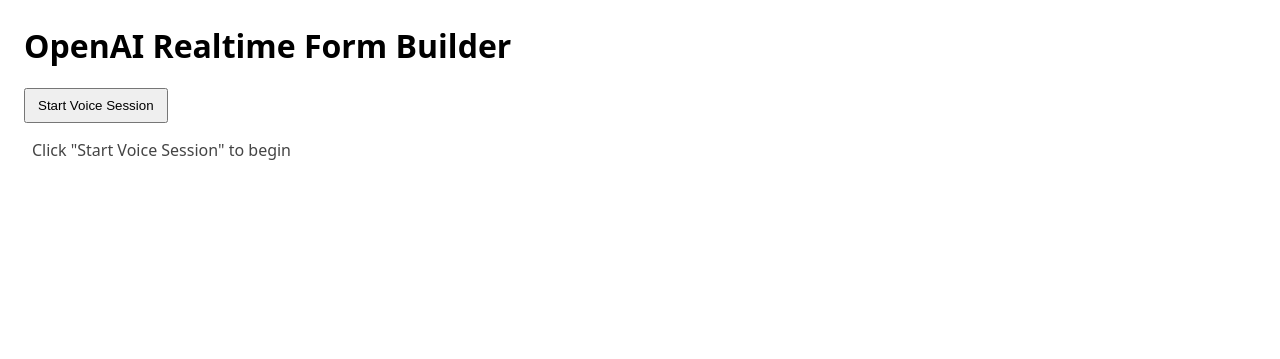
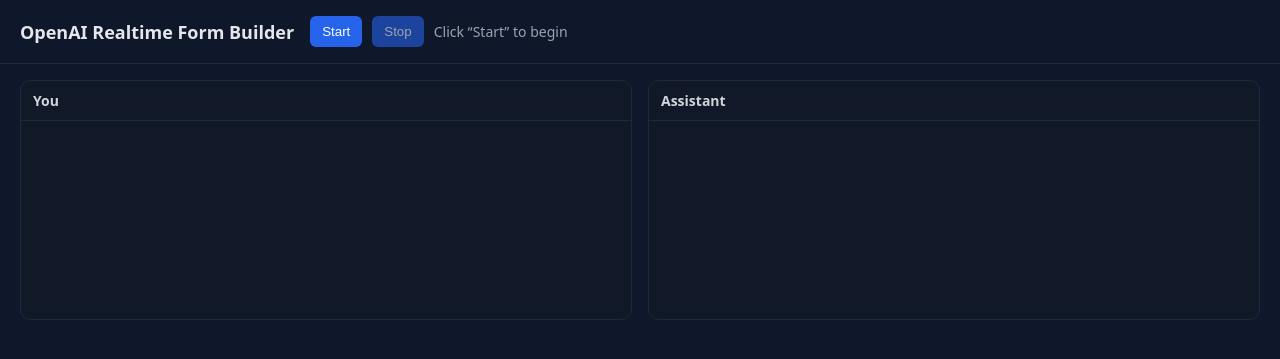
Before and after one commit to viswalegend27/OpenAI-FormBuilder-Application, a Django app: page / in a window 1280 px wide. Shown: the top 359 px of the page. Run offline with Django 5.2, Linux system fonts and the light colour scheme.

Commit message:
Created an UI for transcript ✅ + Unstable in nature ⚠️. Need optimization and complete change over 🚧

```diff
--- a/form_ai/static/form_ai/css/voice.css
+++ b/form_ai/static/form_ai/css/voice.css
@@ -1,3 +1,22 @@
-body { font-family: system-ui, Arial, sans-serif; margin: 24px; }
-button { padding: 8px 12px; }
-#status { margin-left: 8px; color: #444; }
+/* Basic layout */
+:root { --bg:#0f172a; --card:#111827; --fg:#e5e7eb; --muted:#9ca3af; --accent:#22c55e; }
+* { box-sizing: border-box; }
+body { margin:0; font-family:system-ui,Segoe UI,Roboto,Arial,Helvetica,sans-serif; background:var(--bg); color:var(--fg); }
+.header { padding: 16px 20px; border-bottom: 1px solid #1f2937; display:flex; align-items:center; gap:16px; flex-wrap:wrap; }
+.header h1 { margin:0; font-size:18px; font-weight:600; }
+.controls { display:flex; align-items:center; gap:10px; }
+#start, #stop { padding:8px 12px; border:0; border-radius:6px; background:#2563eb; color:#fff; cursor:pointer; }
+#stop[disabled], #start[disabled] { opacity:.6; cursor:not-allowed; }
+#status { color:var(--muted); font-size:14px; }
+
+.content { padding: 16px 20px; display:grid; gap:16px; }
+.transcripts { display:grid; grid-template-columns: repeat(2, minmax(0, 1fr)); gap:16px; }
+.panel { background:var(--card); border:1px solid #1f2937; border-radius:10px; overflow:hidden; display:flex; flex-direction:column; min-height:240px; }
+.panel h2 { margin:0; padding:10px 12px; border-bottom:1px solid #1f2937; font-size:14px; color:#d1d5db; }
+.transcript { margin:0; padding:12px; white-space:pre-wrap; word-wrap:break-word; flex:1; overflow:auto; font-family: ui-monospace, SFMono-Regular, Menlo, Consolas, monospace; font-size:13px; line-height:1.5; }
+.transcript.empty { color:var(--muted); }
+.audio { display:flex; align-items:center; gap:10px; }
+audio { width:100%; }
+
+.toast { position:fixed; left:50%; bottom:24px; transform:translateX(-50%); background:#111827; color:#fff; padding:10px 14px; border-radius:8px; border:1px solid #1f2937; opacity:0; pointer-events:none; transition:opacity .2s ease; }
+.toast.show { opacity:1; }
--- a/form_ai/static/form_ai/js/voice.js
+++ b/form_ai/static/form_ai/js/voice.js
@@ -29,6 +29,19 @@
     // Obtaining my frontend elements.
     const statusEl = document.getElementById("status");
     const remoteEl = document.getElementById("remote");
+    const startBtn = document.getElementById("start");
+    const stopBtn = document.getElementById("stop");
+    const userTranscriptEl = document.getElementById("userTranscript");
+    const aiTranscriptEl = document.getElementById("aiTranscript");
+
+    // Helpers for appending transcript text
+    const append = (el, text) => {
+        if (!el) return;
+        if (el.classList && el.classList.contains("empty")) el.classList.remove("empty");
+        el.textContent += (el.textContent ? "\n" : "") + text;
+        el.scrollTop = el.scrollHeight;
+    };
+    let aiStreaming = "";
     // Starting my voice assistant application.
     try {
     // Request microphone access
@@ -47,7 +60,11 @@
     let sessionCreated = false;
 
     // Set up data channel event handlers
-    dc.addEventListener("open", () => {console.log("📨 Data channel opened");});
+    dc.addEventListener("open", () => {
+        console.log("📨 Data channel opened");
+        // Enable stop button when channel is ready
+        if (stopBtn) stopBtn.disabled = false;
+    });
     dc.addEventListener("error", (e) => {console.error("❌ Data channel error:", e);});
 
     dc.addEventListener("message", (e) => {
@@ -66,6 +83,43 @@
         dc.send(JSON.stringify(responseCreate));
         console.log("📤 Sent response.create to trigger greeting");
         statusEl.textContent = "Connected";
+        }
+
+        // Append user transcript when OpenAI finalizes it
+        if (msg.type === "conversation.item.input_audio_transcription.completed") {
+            const t = msg.transcript || "";
+            if (t) append(userTranscriptEl, `You: ${t}`);
+        }
+
+        // Stream assistant transcript deltas
+        if (msg.type === "response.audio_transcript.delta") {
+            aiStreaming += (msg.delta || "");
+            if (aiStreaming) {
+                const lines = (aiTranscriptEl?.textContent || "").split("\n").filter(Boolean);
+                if (lines.length && lines[lines.length - 1].startsWith("Assistant: ")) {
+                    lines[lines.length - 1] = "Assistant: " + aiStreaming;
+                    aiTranscriptEl.textContent = lines.join("\n");
+                    aiTranscriptEl.scrollTop = aiTranscriptEl.scrollHeight;
+                } else {
+                    append(aiTranscriptEl, "Assistant: " + aiStreaming);
+                }
+            }
+        }
+
+        // Finalize assistant transcript line
+        if (msg.type === "response.audio_transcript.done") {
+            const finalText = (msg.transcript || aiStreaming || "").trim();
+            if (finalText) {
+                const lines = (aiTranscriptEl?.textContent || "").split("\n").filter(Boolean);
+                if (lines.length && lines[lines.length - 1].startsWith("Assistant: ")) {
+                    lines[lines.length - 1] = "Assistant: " + finalText;
+                    aiTranscriptEl.textContent = lines.join("\n");
+                    aiTranscriptEl.scrollTop = aiTranscriptEl.scrollHeight;
+                } else {
+                    append(aiTranscriptEl, "Assistant: " + finalText);
+                }
+            }
+            aiStreaming = "";
         }
 
         // Log other events for debugging (optional)
@@ -172,7 +226,7 @@
     await pc.setRemoteDescription({ type: "answer", sdp: answerSdp });
 
     console.log("✅ Remote description set successfully");
-    statusEl.textContent = "Connecting...";
+    statusEl.textContent = "Connected";
     } catch (err) {
     console.error("💥 Error:", err);
     statusEl.textContent = "Error: " + err.message;
@@ -180,3 +234,15 @@
 }
 
 document.getElementById("start")?.addEventListener("click", startVoice);
+
+// Optional: stop/cleanup handler
+(() => {
+    const stopBtn = document.getElementById("stop");
+    if (!stopBtn) return;
+    if (stopBtn._wired) return;
+    stopBtn._wired = true;
+    stopBtn.addEventListener("click", () => {
+        // Rely on page reload or future stateful cleanup as needed
+        try { window.location.reload(); } catch {}
+    });
+})();
--- a/form_ai/templates/form_ai/voice.html
+++ b/form_ai/templates/form_ai/voice.html
@@ -7,10 +7,32 @@
     <link rel="stylesheet" href="{% static 'form_ai/css/voice.css' %}">
 </head>
 <body>
-    <h1>OpenAI Realtime Form Builder</h1>
-    <button id="start">Start Voice Session</button>
-    <p id="status">Click "Start Voice Session" to begin</p>
-    <audio id="remote" autoplay></audio>
+    <header class="header">
+        <h1>OpenAI Realtime Form Builder</h1>
+        <div class="controls">
+            <button id="start">Start</button>
+            <button id="stop" disabled>Stop</button>
+            <span id="status">Click “Start” to begin</span>
+        </div>
+    </header>
+
+    <main class="content">
+        <section class="transcripts">
+            <div class="panel">
+                <h2>You</h2>
+                <pre id="userTranscript" class="transcript empty"></pre>
+            </div>
+            <div class="panel">
+                <h2>Assistant</h2>
+                <pre id="aiTranscript" class="transcript empty"></pre>
+            </div>
+        </section>
+        <section class="audio">
+            <audio id="remote" autoplay playsinline></audio>
+        </section>
+    </main>
+
+    <div id="toast-message" class="toast" role="status" aria-live="polite"></div>
 
     <script src="{% static 'form_ai/js/voice.js' %}"></script>
 </body>
```
